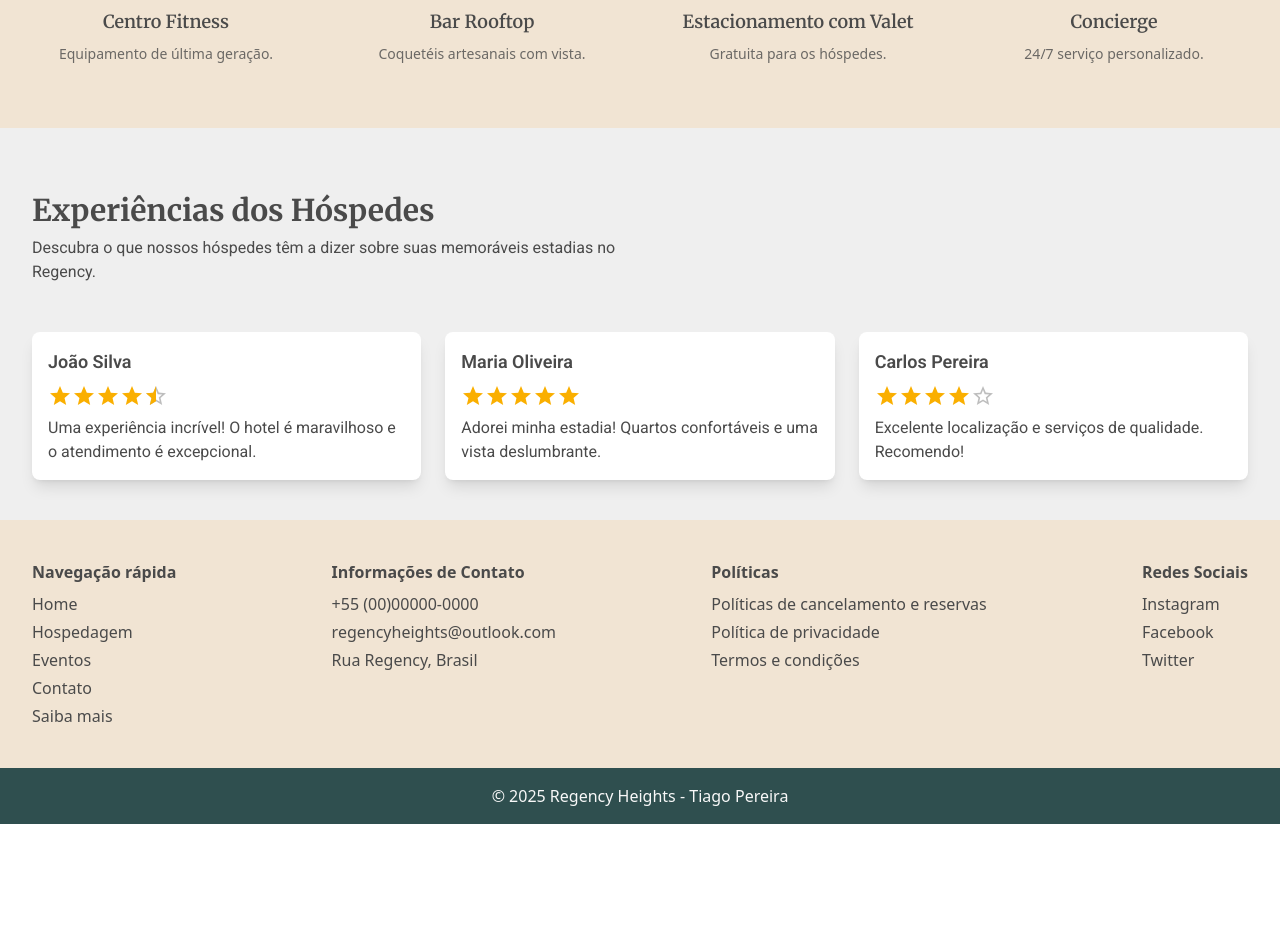
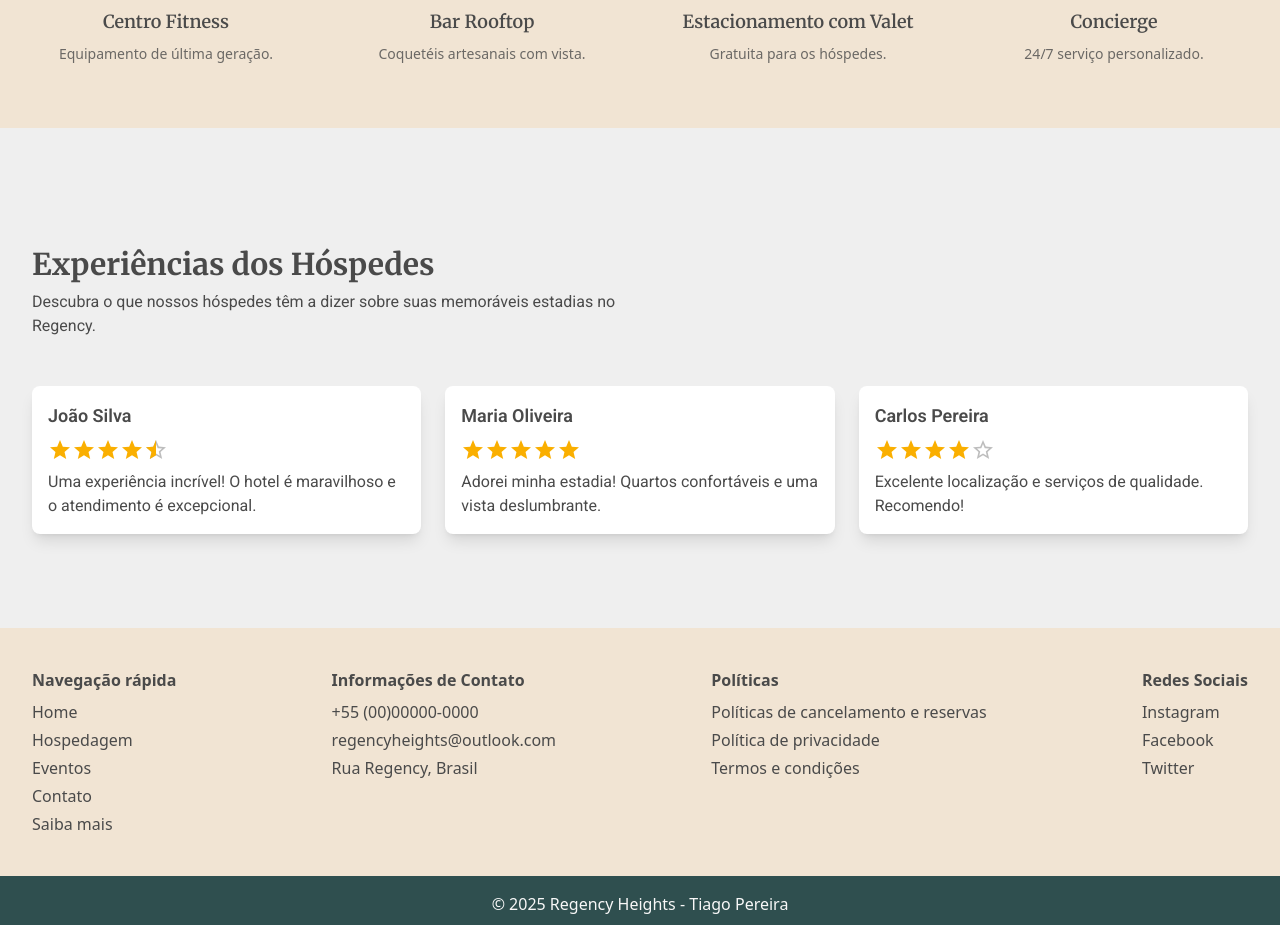
Before and after one commit to oTiagoPereira/hotel-regency, a React (Vite) app: page / in a window 1280 px wide. Shown: the part 3410-4335 px from the top of the page. Before the commit the page ends 4234 px from the top, so only its background shows below. Built offline with nearby package versions, Linux system fonts and the light colour scheme.

Commit message:
feat: refatora verificação de desktop com useMediaQuery e ajusta estilos da seção GuestExperience

```diff
--- a/src/components/Amenities/Amenities.tsx
+++ b/src/components/Amenities/Amenities.tsx
@@ -12,6 +12,7 @@ import {
 import { useState } from "react";
 import Button from "../Button";
 import { amenitiesStyle as styles } from "./Amenities.style";
+import { useMediaQuery } from "@mui/material";
 
 type AmenitiesCardProps = {
   title: string;
@@ -79,11 +80,7 @@ function Amenities() {
 
   const half = Math.ceil(amenitiesList.length / 2);
 
-  const isDesktop =
-    typeof window !== "undefined"
-      ? window.matchMedia("(min-width: 768px)").matches
-      : false;
-
+  const isDesktop = useMediaQuery("(min-width: 768px)");
   const displayAll = isDesktop || showAll;
 
   const cardElements = displayAll
--- a/src/components/GuestExperience/GuestExperience.style.ts
+++ b/src/components/GuestExperience/GuestExperience.style.ts
@@ -1,6 +1,6 @@
 export const GuestExperienceStyles = {
   sectionWrapper:
-    "max-w-7xl mx-auto flex flex-col items-stretch justify-between py-10 px-4 sm:px-6 lg:px-8",
+    "max-w-7xl mx-auto flex flex-col items-stretch justify-center py-10 px-4 sm:px-6 lg:px-8 min-h-[500px]",
   titleWrapper: "text-center md:text-start mt-6 mb-12 md:w-1/2",
   sectionTitle: "text-3xl font-bold text-text-color mb-2 font-heading",
   sectionDescription: "text-text-color font-body",
```
